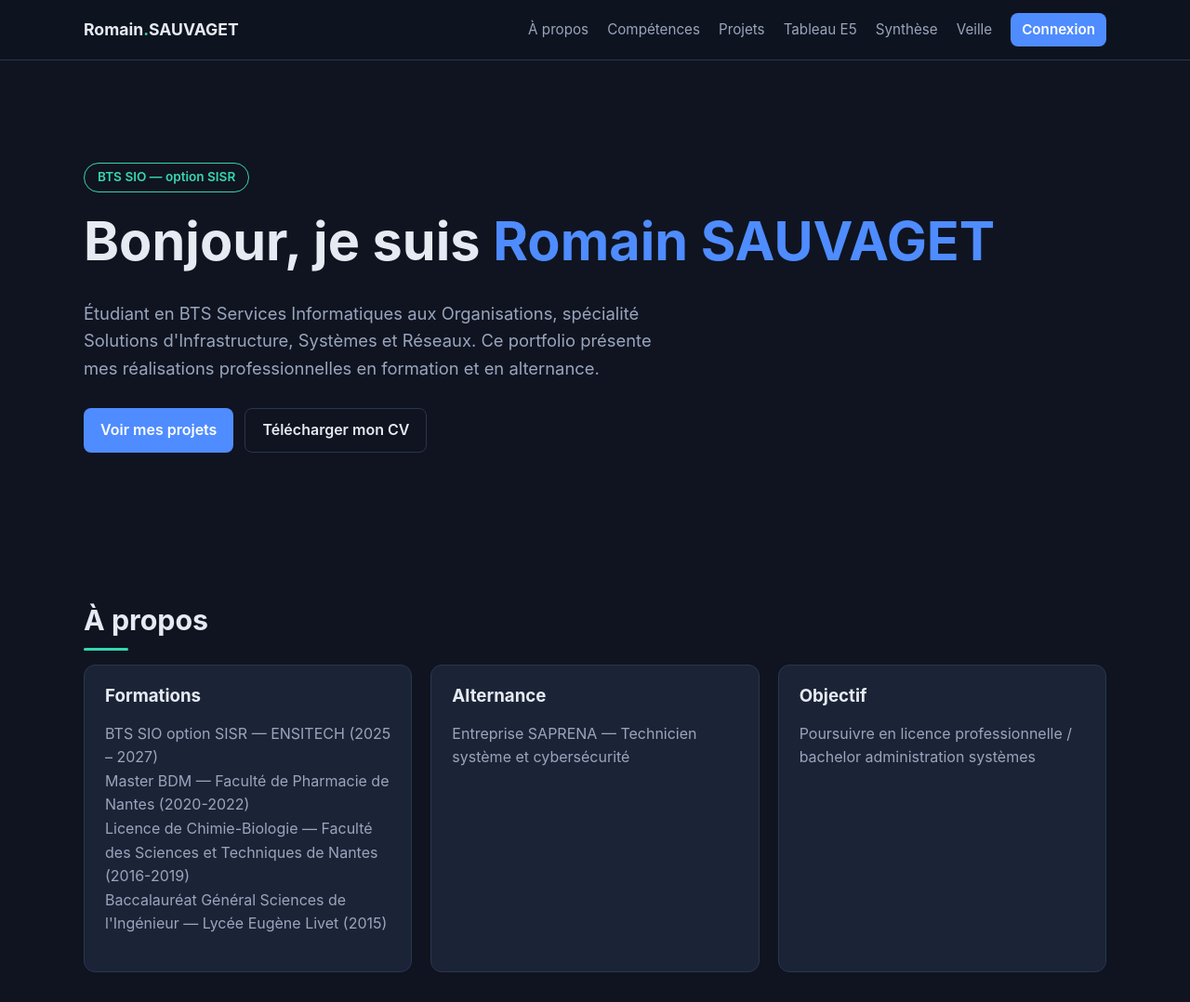
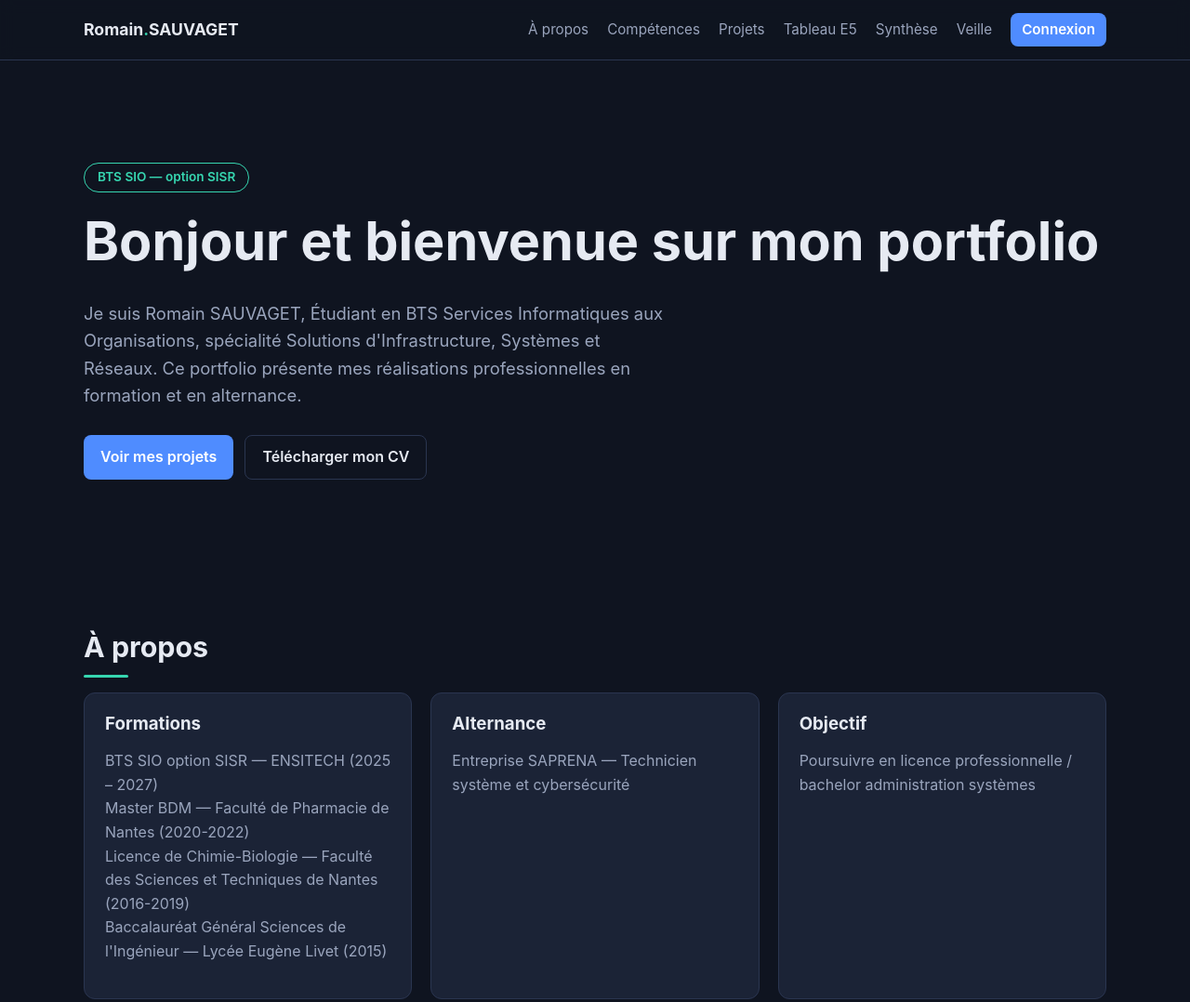
Before and after one commit to RT-SAUVAGET/Portfolio, a plain HTML site: page index.html in a window 1280 px wide. Shown: the top 1078 px of the page at 93% size. Drawn offline with nearby package versions, Linux system fonts and the light colour scheme; no server answers.

Commit message:
Update header content in index.html

```diff
--- a/index.html
+++ b/index.html
@@ -27,8 +27,8 @@
   <header class="hero">
     <div class="container">
       <span class="tag-sisr">BTS SIO — option SISR</span>
-      <h1>Bonjour, je suis <span>Romain SAUVAGET</span></h1>
-      <p>Étudiant en BTS Services Informatiques aux Organisations, spécialité Solutions d'Infrastructure, Systèmes et Réseaux. Ce portfolio présente mes réalisations professionnelles en formation et en alternance.</p>
+      <h1>Bonjour et bienvenue sur mon portfolio </h1>
+      <p>Je suis Romain SAUVAGET, Étudiant en BTS Services Informatiques aux Organisations, spécialité Solutions d'Infrastructure, Systèmes et Réseaux. Ce portfolio présente mes réalisations professionnelles en formation et en alternance.</p>
       <div class="actions">
         <a class="btn" href="#projets">Voir mes projets</a>
         <a class="btn btn-ghost" href="cv.pdf" target="_blank">Télécharger mon CV</a>
```
